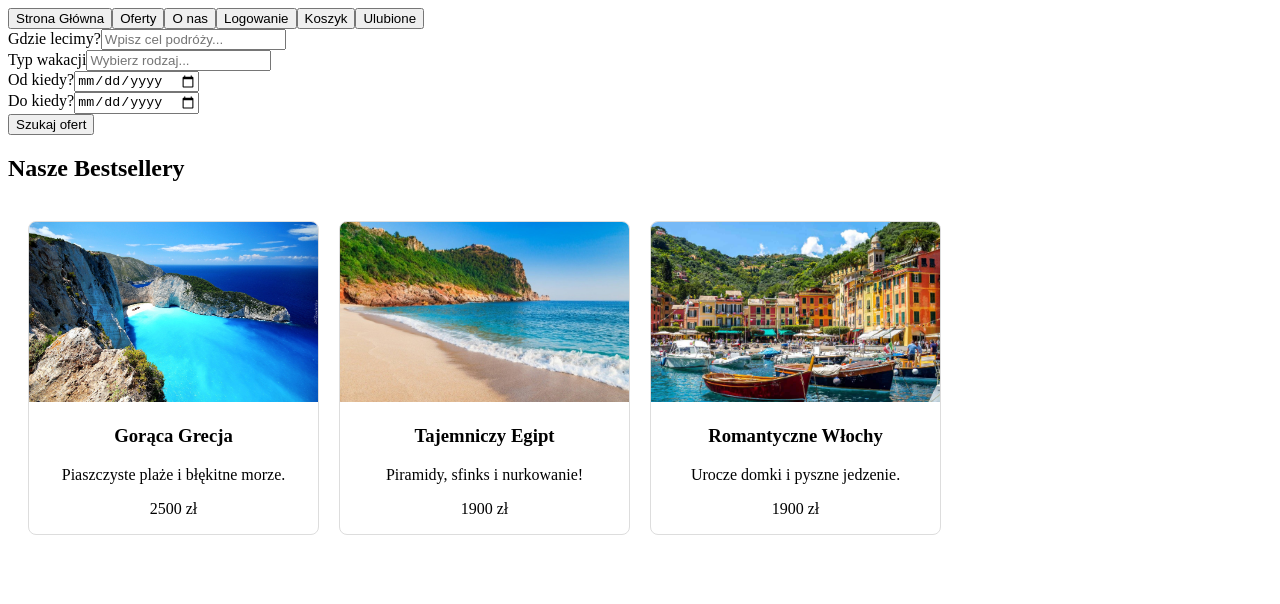
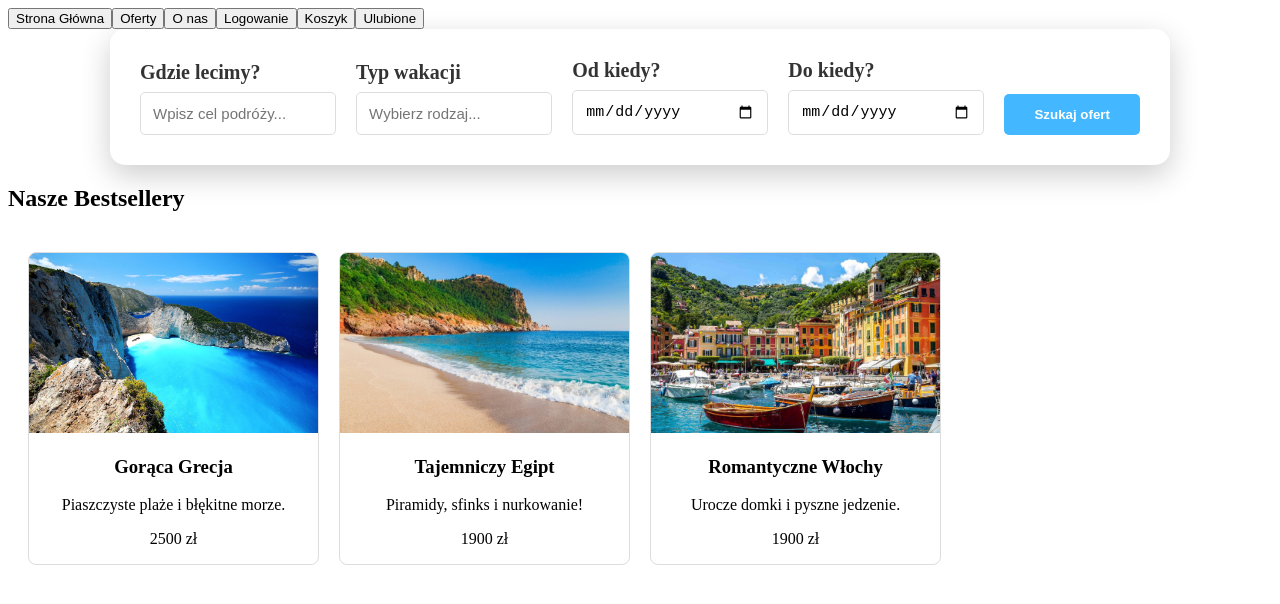
Before and after one commit to julia-lys/Travel-Agency, an Angular app: page / in a window 1280 px wide. Shown: the top 604 px of the page. Built offline with nearby package versions, Linux system fonts and the light colour scheme.

Commit message:
style: main page

```diff
--- a/src/app/strona-glowna/strona-glowna.css
+++ b/src/app/strona-glowna/strona-glowna.css
@@ -23,3 +23,64 @@
   height: 180px;
   object-fit: cover;
 }
+
+.home-wrapper {
+  display: flex;
+  justify-content: center; /* Środkuje wyszukiwarkę w poziomie */
+  padding: 50px 20px;
+  background: linear-gradient(rgba(0,0,0,0.5), rgba(0,0,0,0.5)), url('/assets/hero-bg.jpg');
+  background-size: cover;
+  background-position: center;
+}
+
+.search-container {
+  display: flex;
+  flex-wrap: wrap;
+  justify-content: center;
+  align-items: flex-end;
+  gap: 20px;
+  background-color: white;
+  padding: 30px;
+  border-radius: 15px;
+  box-shadow: 0 10px 30px rgba(0,0,0,0.2);
+  max-width: 1000px;
+  width: 90%;
+  margin: 0 auto;
+}
+
+.search-field {
+  display: flex;
+  flex-direction: column;
+  flex: 1;
+  min-width: 180px;
+}
+
+.search-field label {
+  font-weight: bold;
+  margin-bottom: 8px;
+  font-size: 20px;
+  color: #333;
+}
+
+.search-field input {
+  padding: 12px;
+  border: 1px solid #ddd;
+  border-radius: 5px;
+  font-size: 15px;
+}
+
+.search-btn {
+  background-color: #43b7ff;    /* Żółty kolor biur podróży */
+  color: #ffffff;
+  border: none;
+  padding: 13px 30px;
+  border-radius: 5px;
+  font-weight: bold;
+  cursor: pointer;
+  transition: background 0.3s, transform 0.2s;
+}
+
+.search-btn:hover {
+  background-color: #0056e0;
+  transform: translateY(-2px);
+}
```
